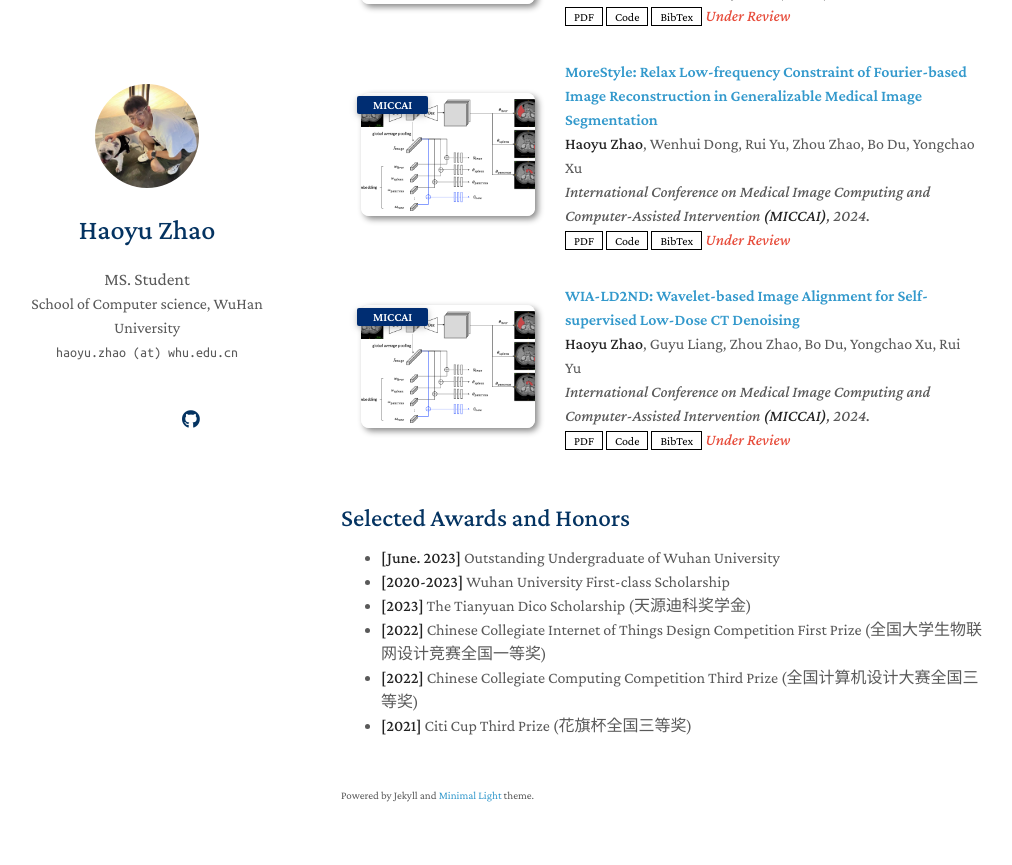
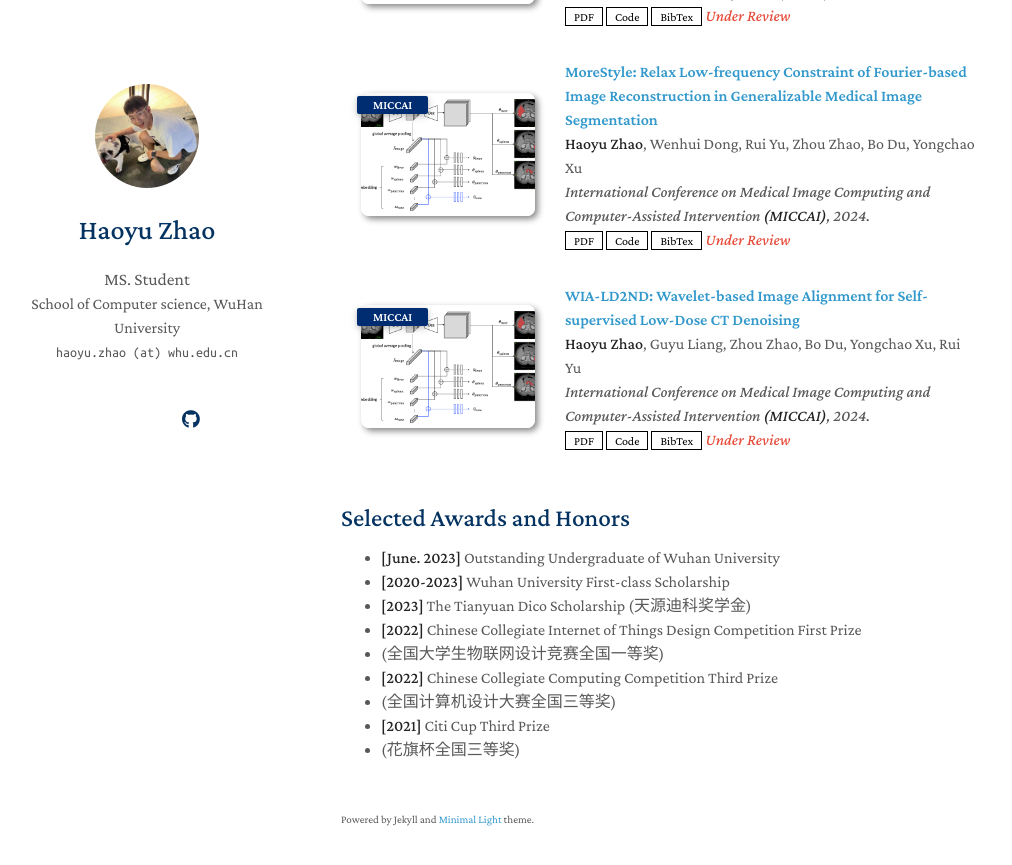
Before and after one commit to zhaohaoyu376/zhaohaoyu376.github.io, a Jekyll site: the page built from index.md, in a window 1280 px wide and 900 px high, scrolled down 807 px. Shown: the top 865 px of the window, without its empty margins (129-1141 px from the left). Built offline with Jekyll 4.4.1, drawn with Linux system fonts in a browser that asks for light colours; nearby versions of some CDN libraries; a style sheet for code colours, icons or effects is not loaded; our own code applies the rules of GitHub Pages for plain Markdown files.

```diff
--- a/index.md
+++ b/index.md
@@ -21,6 +21,9 @@ Medical Image Analysis: image segmentation, image reconstruction
 - **[June. 2023]** Outstanding Undergraduate of Wuhan University
 - **[2020-2023]** Wuhan University First-class Scholarship
 - **[2023]** The Tianyuan Dico Scholarship (天源迪科奖学金)
-- **[2022]** Chinese Collegiate Internet of Things Design Competition First Prize (全国大学生物联网设计竞赛全国一等奖)
-- **[2022]** Chinese Collegiate Computing Competition Third Prize (全国计算机设计大赛全国三等奖)
-- **[2021]** Citi Cup Third Prize (花旗杯全国三等奖)
+- **[2022]** Chinese Collegiate Internet of Things Design Competition First Prize
+-            (全国大学生物联网设计竞赛全国一等奖)
+- **[2022]** Chinese Collegiate Computing Competition Third Prize
+-    (全国计算机设计大赛全国三等奖)
+- **[2021]** Citi Cup Third Prize
+-          (花旗杯全国三等奖)
```
